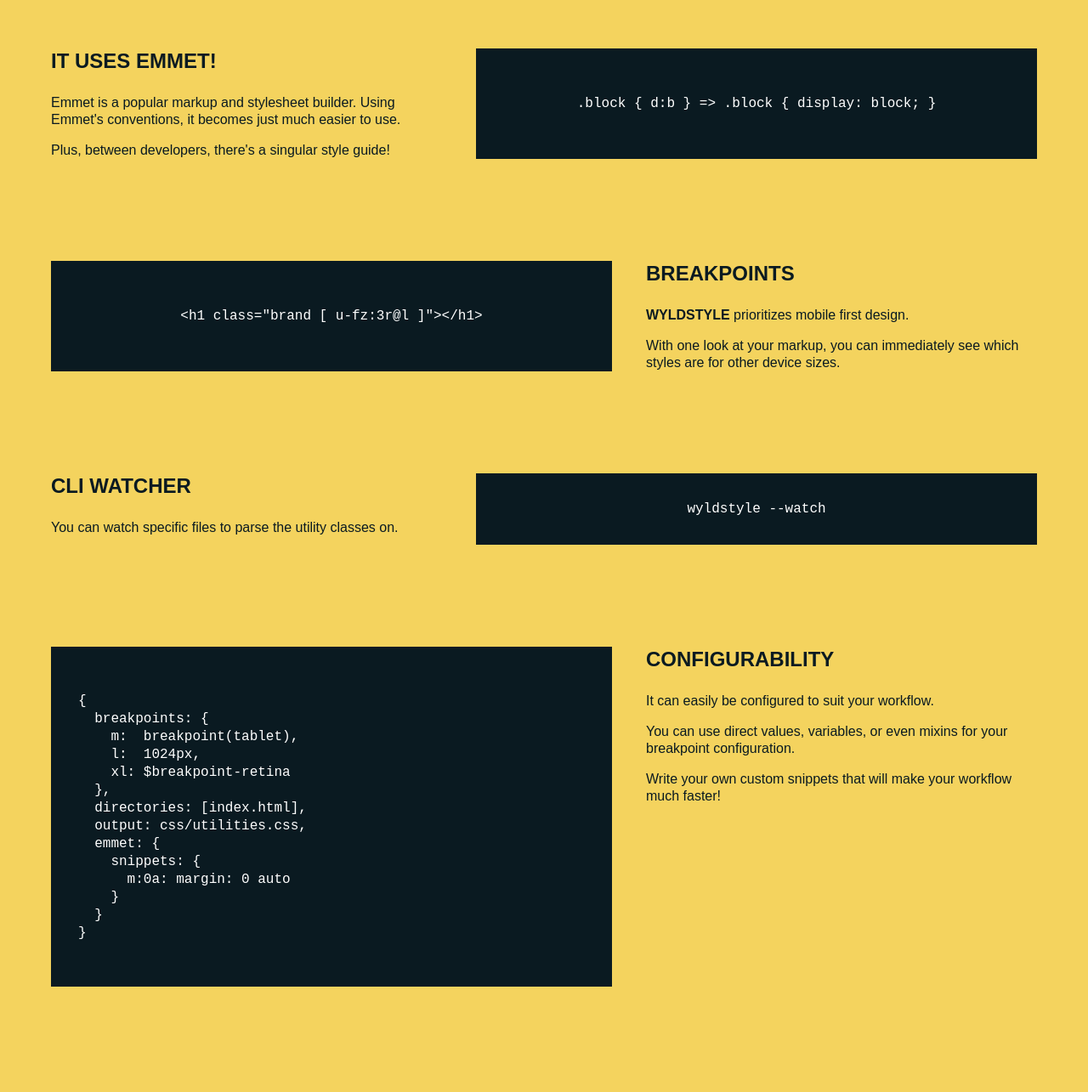
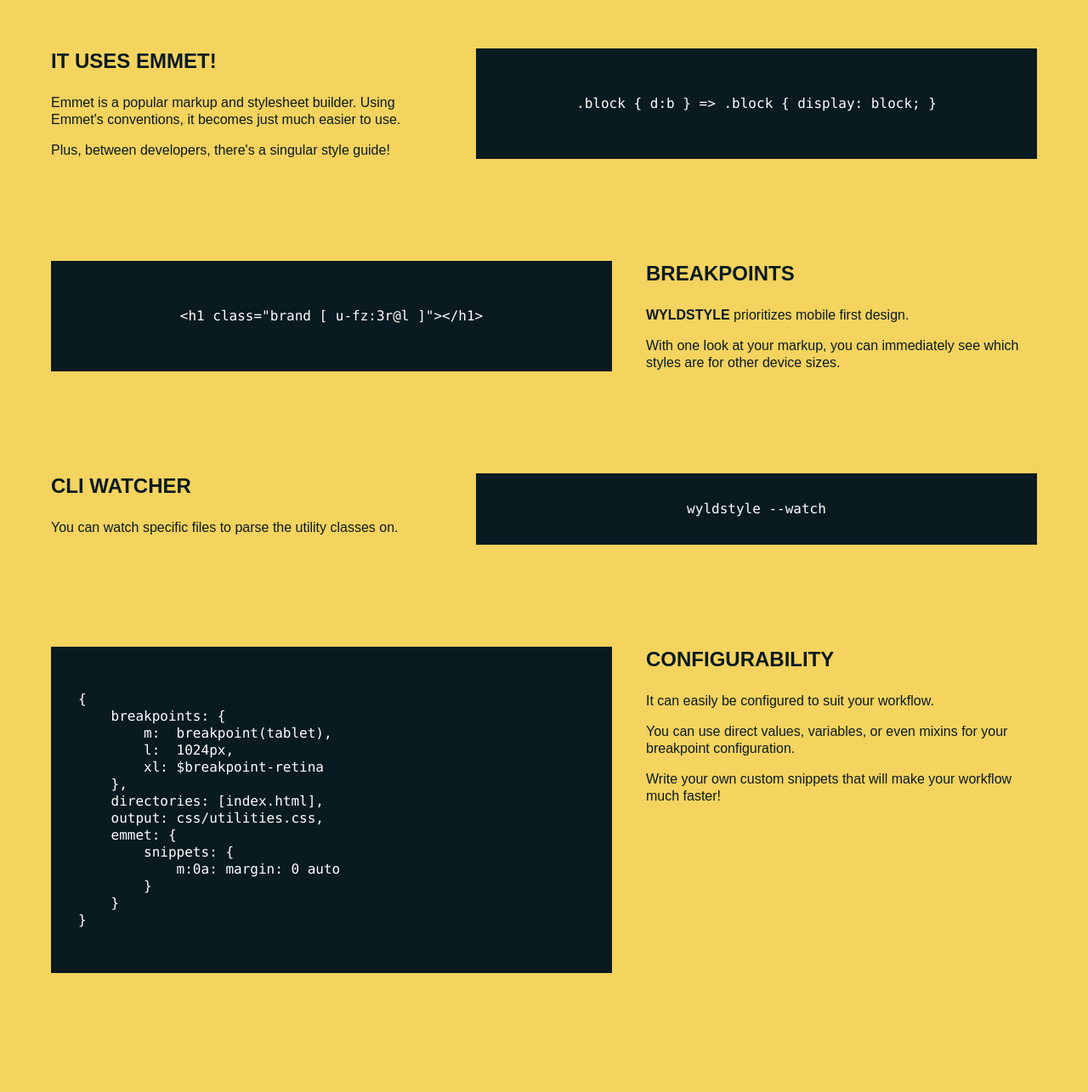
Before and after one commit to humans/wyldstyle.github.io, a website: page index.html in a window 1280 px wide. Shown: the part 1055-2340 px from the top of the page at 85% size. Drawn offline with Linux system fonts and the light colour scheme.

Commit message:
Use ubuntu mono for the code fonts.

```diff
--- a/index.html
+++ b/index.html
@@ -155,7 +155,7 @@
                         u-mt:1.5r u-w:100p u-d:fx u-ai:c u-jc:c a-bgc:$ocean u-p:2r a-c:$white a-ff:code
                         u-ml:2.5r@l u-mw:41.25r u-mt:0@l
                     ]">
-                    <code class="preview__code">.block { d:b } => .block { display: block; }</code>
+                    <code class="preview__code [ a-ff:code ]">.block { d:b } => .block { display: block; }</code>
                 </div>
             </section>
 
@@ -179,7 +179,7 @@
                         u-mt:1.5r u-w:100p u-d:fx u-ai:c u-jc:c a-bgc:$ocean u-p:2r a-c:$white a-ff:code
                         u-mw:41.25r u-mt:0@l
                     ]">
-                    <code class="preview__code">
+                    <code class="preview__code [ a-ff:code ]">
                         &lt;h1 class="brand [ u-fz:3r@l ]"&gt;&lt;/h1&gt;
                     </code>
                 </div>
@@ -204,7 +204,7 @@
                         u-mt:1.5r u-w:100p u-d:fx u-ai:c u-jc:c a-bgc:$ocean u-p:2r a-c:$white a-ff:code
                         u-ml:2.5r@l u-mw:41.25r u-mt:0@l
                     ]">
-                    <code class="preview__code">wyldstyle --watch</code>
+                    <code class="preview__code [ a-ff:code ]">wyldstyle --watch</code>
                 </div>
             </section>
 
@@ -229,7 +229,7 @@
                         u-mt:1.5r u-w:100p a-bgc:$ocean u-p:2r a-c:$white a-ff:code
                         u-mw:41.25r u-mt:0@l
                     ]">
-                    <code class="preview__code [ u-ws:p ]">
+                    <code class="preview__code [ u-ws:p a-ff:code ]">
 {
     breakpoints: {
         m:  breakpoint(tablet),
```
Lines whose indentation alone changed are shown as unchanged.
